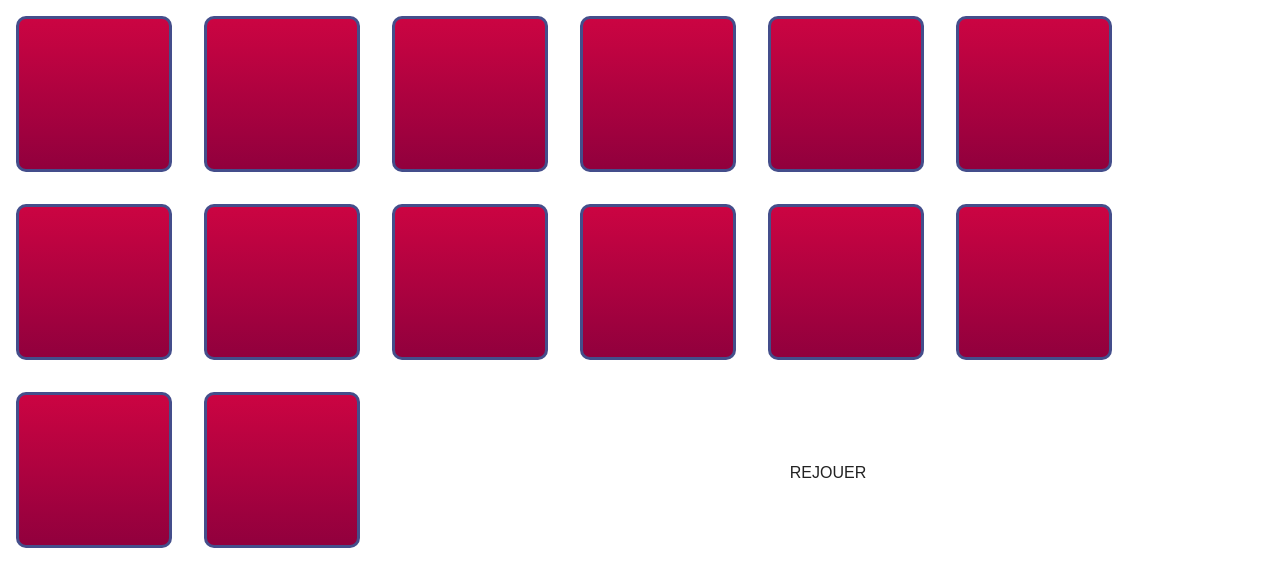
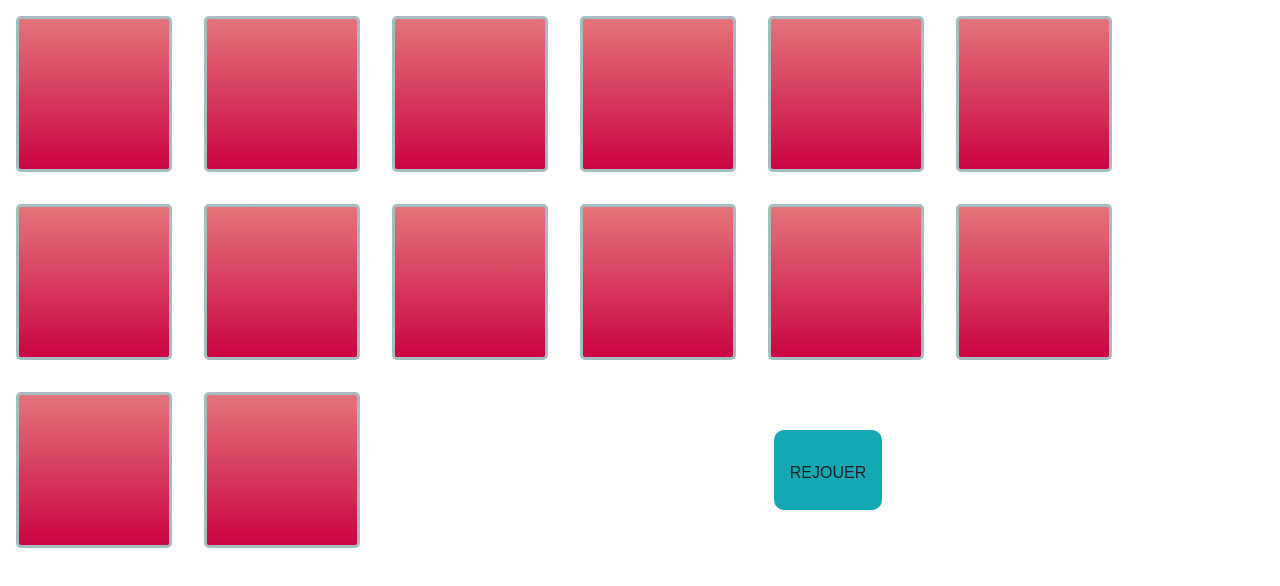
Before and after one commit to JulieCanevet/memory, a plain HTML site: page index.html in a window 1280 px wide. Drawn offline with nearby package versions, Linux system fonts and the light colour scheme.

Commit message:
add colors

```diff
--- a/css/main.css
+++ b/css/main.css
@@ -109,25 +109,27 @@ body
 {
     height: 150px;
     width: 150px;
-    border-radius: 10px;
-    position: absolute;
+/*    border-radius: 5px;
+*/    position: absolute;
 }
 
 .border
 {
     height: 150px;
     margin: 1em;
-    background-image:linear-gradient(#CB0442, #91003D);;
-    width: 150px;
-    border-radius: 10px;
-    border: 3px solid #444E8B;
+/*    background-image:linear-gradient(#CB0442, #91003D);;
+*/    width: 150px;
+    background-image:linear-gradient(#E3747A, #CB0442);;
+
+    border-radius: 5px;
+    border: 3px solid #A5BDC1;
 }
 
 .rejouer
 {
     padding: 1em;
     cursor: pointer;
-    background-color: white;
+    background-color: #14A8B4;
     height: 3em;
     margin: auto;
     border-radius: 10px;
```
